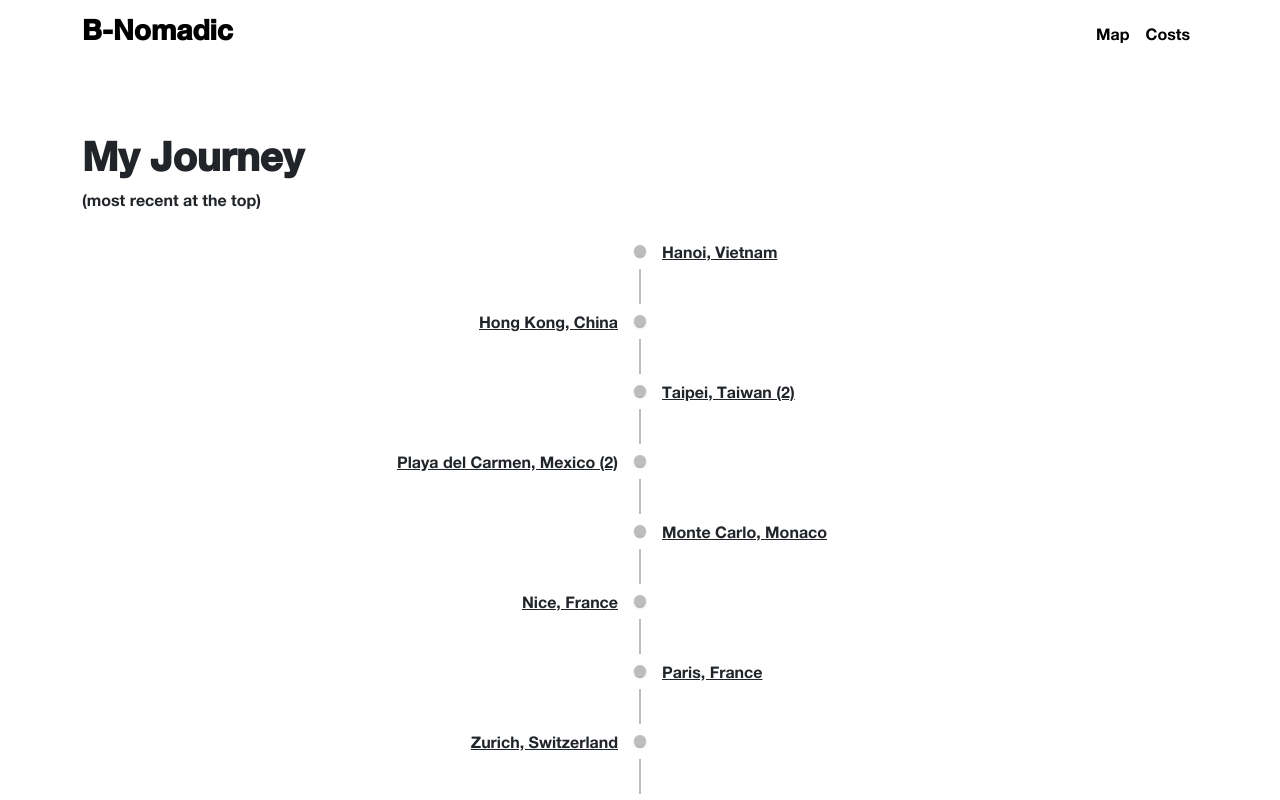
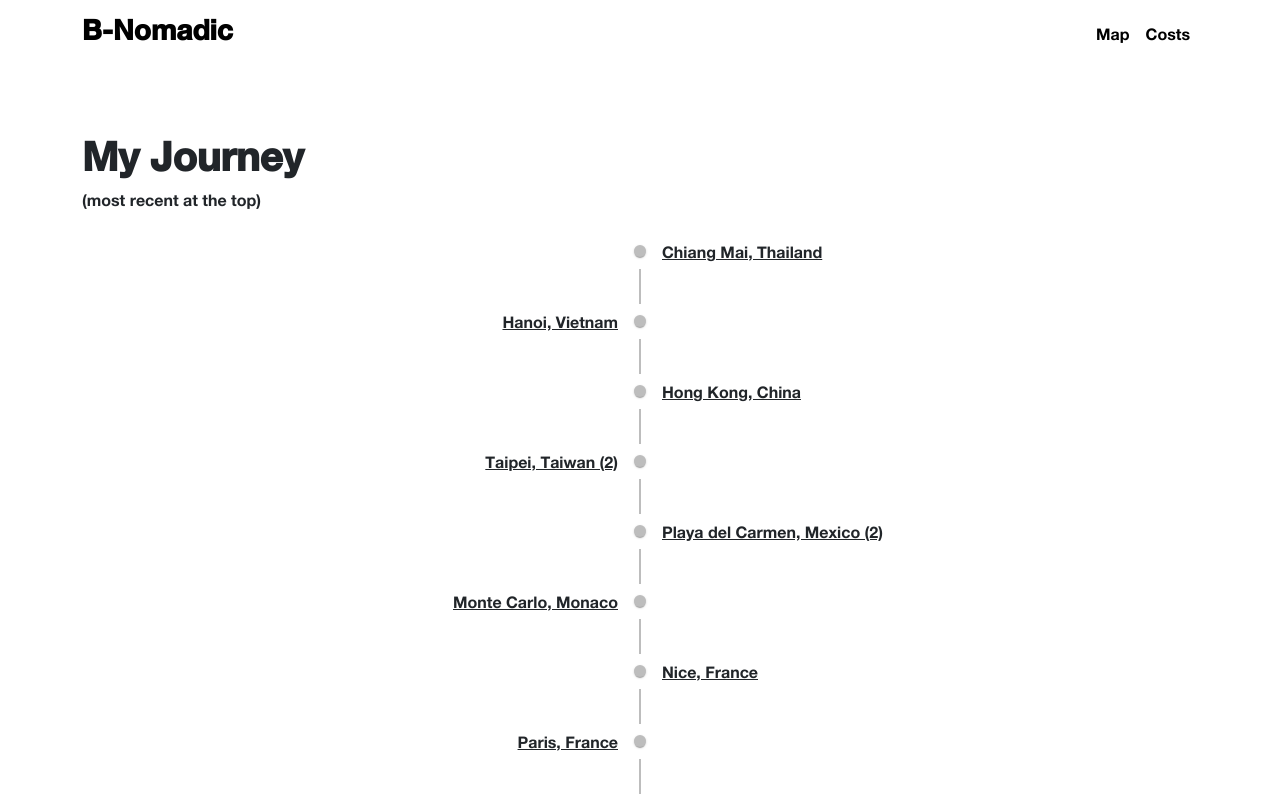
Before and after one commit to acuteengle/digital-nomad, a React (Create React App) app: page / in a window 1280 px wide. Shown: the top 800 px of the page. Built offline with nearby package versions, Linux system fonts and the light colour scheme.

Commit message:
Chiang Mai

```diff
--- a/src/AppConstants.js
+++ b/src/AppConstants.js
@@ -1,5 +1,22 @@
 // newer locations at the front of the array
 export const LOCATIONS = [
+  {
+    key: "ChiangMai",
+    city: "Chiang Mai",
+    country: "Thailand",
+    lattitude: 18.7883,
+    longitude: 98.9853,
+    arrivalDay: "2024-01-15",
+    departureDay: "2024-01-29",
+    video: "https://www.youtube.com/watch?v=l7t3YVmiQiU",
+    map: "https://www.google.com/maps/d/u/0/edit?mid=1kBfO5vXu9aT1K2SNVPdHYLOXnN4cnbk&usp=sharing",
+    blogPost: null,
+    personalInstagramPost: null, // acuteengle
+    photosPost: null, // b.engphotography
+    dancePost: "https://www.instagram.com/reel/C2mhFlyhRRR9CCiC70OL584rwOaej19Swi4wqE0/", // instagram reel
+    housing: 354,
+    spending: 747,
+  },
   {
     key: "Hanoi",
     city: "Hanoi",
@@ -8,7 +25,7 @@ export const LOCATIONS = [
     longitude: 105.8342,
     arrivalDay: "2024-01-09",
     departureDay: "2024-01-15",
-    video: null,
+    video: "https://www.youtube.com/watch?v=l7t3YVmiQiU",
     map: "https://www.google.com/maps/d/u/0/edit?mid=1vWYpha5TP2xVgvNbx32ppP-yzR95Kwo&usp=sharing",
     blogPost: null,
     personalInstagramPost: null, // acuteengle
@@ -31,7 +48,7 @@ export const LOCATIONS = [
     blogPost: null,
     personalInstagramPost: null, // acuteengle
     photosPost: null, // b.engphotography
-    dancePost: null, // instagram reel
+    dancePost: "https://www.instagram.com/reel/C13X5SLs8oGfuRIJYFaA5pLZcCVIgrhhiCugLM0/", // instagram reel
     housing: 1162,
     spending: 2932,
   },
```
